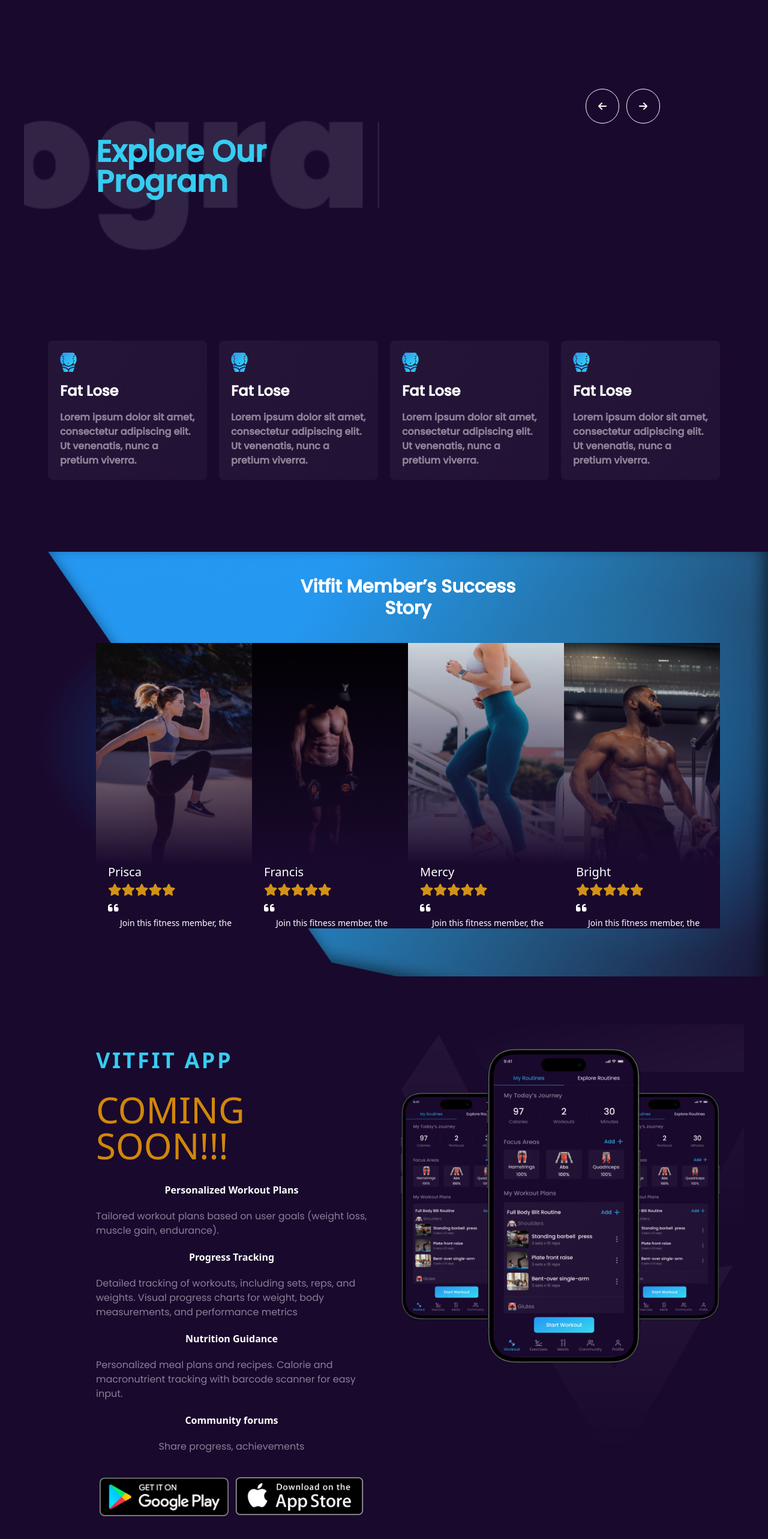
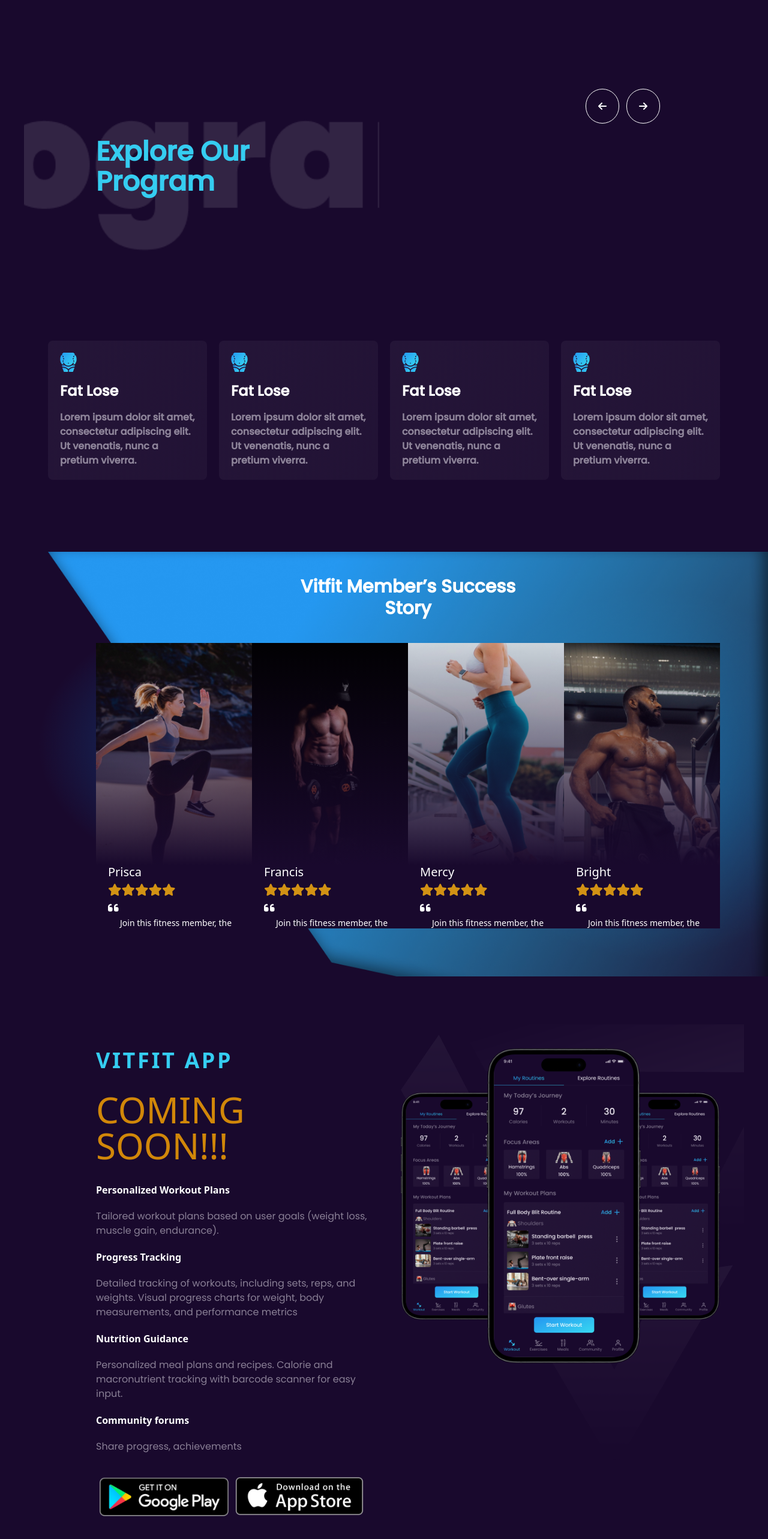
Before and after one commit to danielnifty1/vitfit_v2, a Vue app: page /home in a window 1280 px wide. Shown: the part 2854-5420 px from the top of the page at 60% size. Built offline with nearby package versions, Linux system fonts and the light colour scheme; a web font is replaced by a local one; what tw-elements would draw is missing.

Commit message:
fixed responsive error

```diff
--- a/src/components/HomeView.vue
+++ b/src/components/HomeView.vue
@@ -232,7 +232,7 @@ import programslide from "./programslide.vue";
             COMING SOON!!!
           </h2>
 
-          <div class="grid grid-cols-1 space-y-5 place-items-center">
+          <div class="grid grid-cols-1 space-y-5 place-items-center md:place-items-start">
             <p class="font-bold text-white">Personalized Workout Plans</p>
             <p class="text-[#FAF6FD80] font-poppins">
               Tailored workout plans based on user goals (weight loss, muscle
--- a/src/components/programslide.vue
+++ b/src/components/programslide.vue
@@ -26,7 +26,7 @@
   <div class="grid md:grid-cols-2 gap-4 place-content-between p-10">
     <div class="bgtext bg-cover bg-center bg-no-repeat md:p-20 ">
       <h1
-        class="font-bold md:text-[50px] text-xl   text-center md:text-left text-[#35cdf1] md:mt-10 font-poppins md:leading-[50px] p-10"
+        class="font-bold md:text-[45px] text-xl   text-center md:text-left text-[#35cdf1] md:mt-10 font-poppins md:leading-[50px] p-10"
       >
         Explore Our Program
       </h1>
```
